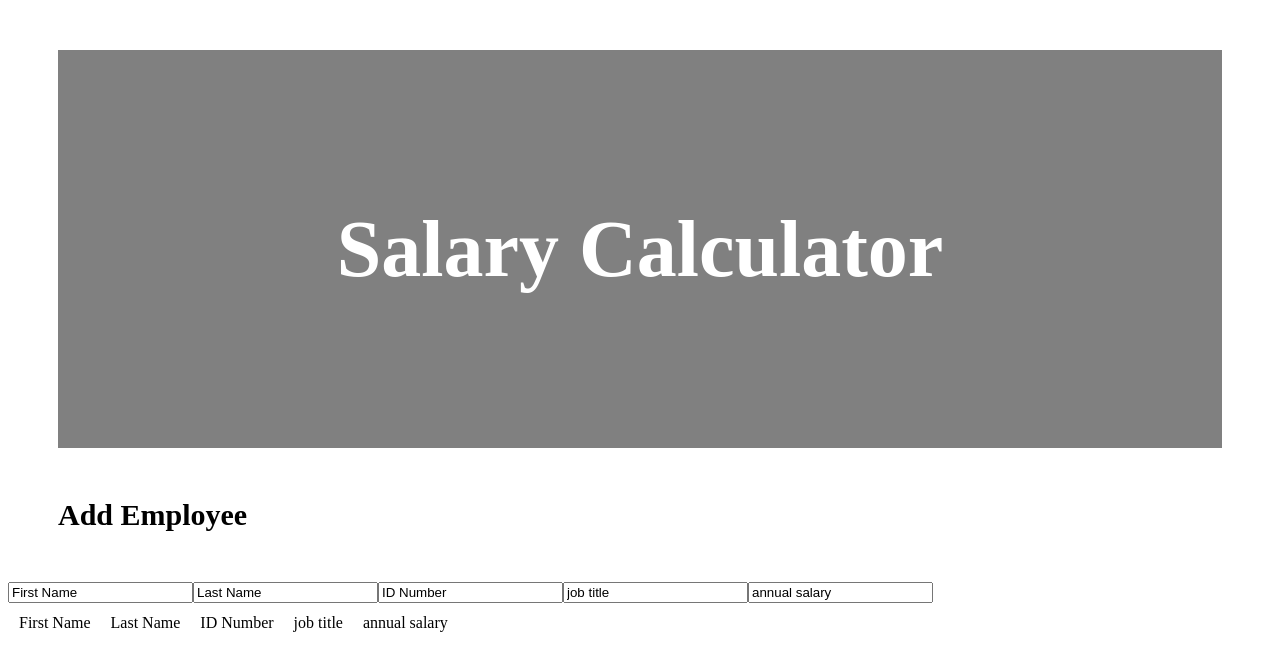
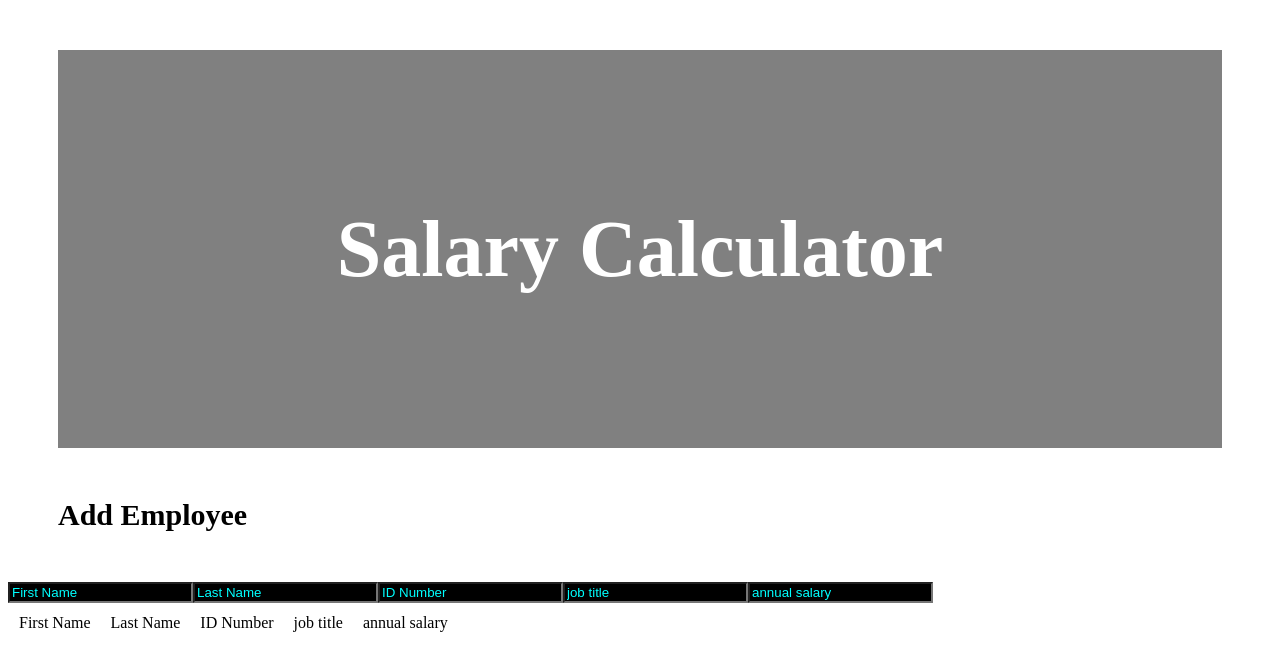
Before and after one commit to acechavez88/jquery-salary-calculator, a plain HTML site: page index.html in a window 1280 px wide. Drawn offline with Linux system fonts and the light colour scheme.

Commit message:
adjusted background and color for each input

```diff
--- a/client.css
+++ b/client.css
@@ -20,3 +20,29 @@ h1{
     font-size: 20px;
 
 }
+
+.InputFirst{
+    border: 20vh 20vh black;
+    background-color: black;
+    color: aqua;
+}
+.InputLast{
+    border: 20vh 20vh black;
+    background-color: black;
+    color: aqua;
+}
+.InputIdNumber{
+    border: 20vh 20vh black;
+    background-color: black;
+    color: aqua;
+}
+.InputJobTitle{
+    border: 20vh 20vh black;
+    background-color: black;
+    color: aqua;
+}
+.InputAnnualSalary{
+    border: 20vh 20vh black;
+    background-color: black;
+    color: aqua;
+}
```
